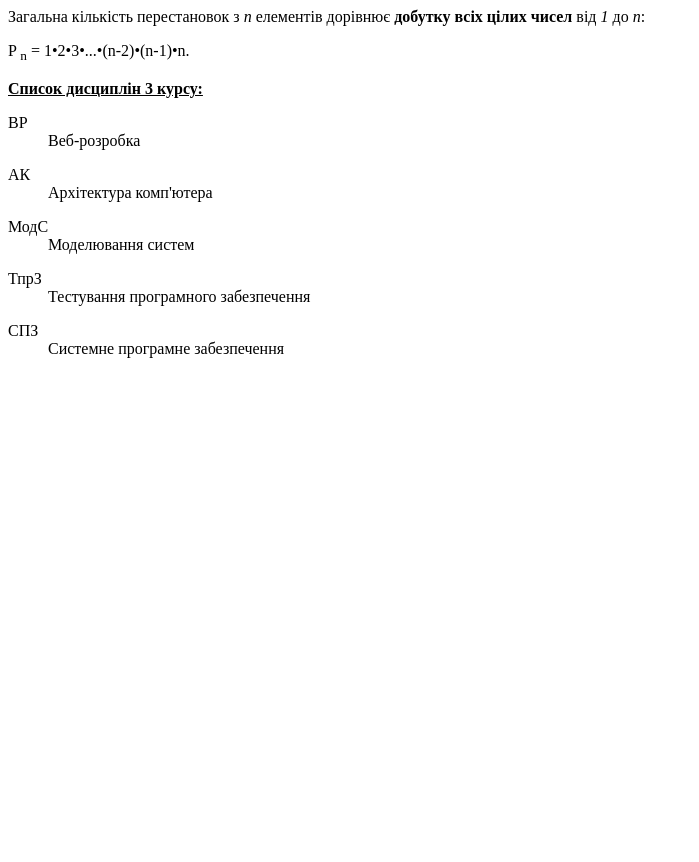
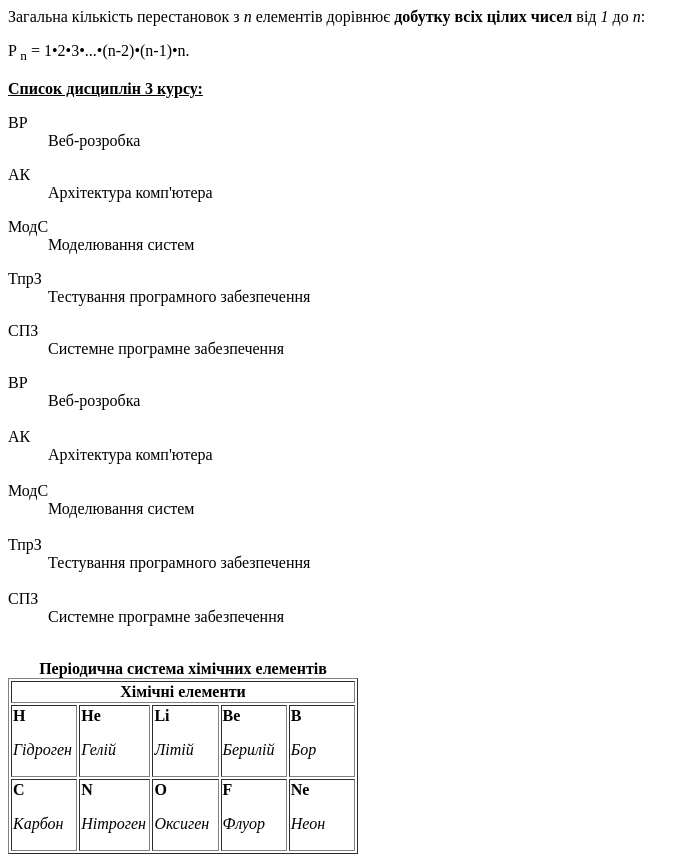
Before and after one commit to ruslana-ush/lab1, a plain HTML site: page index.html in a window 1280 px wide. Shown: the whole page, without its empty margins (0-699 px from the left). Before the commit the page ends 800 px from the top, so only its background shows below. Drawn offline with Linux system fonts and the light colour scheme.

Commit message:
add_table

```diff
--- a/index.html
+++ b/index.html
@@ -34,5 +34,103 @@
         <dd>Системне програмне забезпечення</dd>
       </p>
     </dl>
+    <dl>
+      <dt>ВР</dt>
+      <dd>Веб-розробка</dd>
+      <br />
+
+      <dt>АК</dt>
+      <dd>Архітектура комп'ютера</dd>
+      <br />
+
+      <dt>МодС</dt>
+      <dd>Моделювання систем</dd>
+      <br />
+
+      <dt>ТпрЗ</dt>
+      <dd>Тестування програмного забезпечення</dd>
+      <br />
+
+      <dt>СПЗ</dt>
+      <dd>Системне програмне забезпечення</dd>
+      <br />
+    </dl>
+    <table width="350" border="1">
+      <caption>
+        <b>Періодична система хімічних елементів</b>
+      </caption>
+      <thead>
+        <tr>
+          <th colspan="5" align="center">Хімічні елементи</th>
+        </tr>
+      </thead>
+      <tbody>
+        <tr>
+          <td width="60">
+            <b>H</b>
+            <p>
+              <i>Гідроген</i>
+            </p>
+          </td>
+          <td width="60">
+            <b>He</b>
+            <p>
+              <i>Гелій</i>
+            </p>
+          </td>
+          <td width="60">
+            <b>Li</b>
+            <p>
+              <i>Літій</i>
+            </p>
+          </td>
+          <td width="60">
+            <b>Be</b>
+            <p>
+              <i>Берилій</i>
+            </p>
+          </td>
+          <td width="60">
+            <b>B</b>
+            <p>
+              <i>Бор</i>
+            </p>
+          </td>
+        </tr>
+        <tr>
+          <td>
+            <b>C</b>
+            <p>
+              <i>Карбон</i>
+            </p>
+          </td>
+          <td>
+            <b>N</b>
+            <p>
+              <i>Нітроген</i>
+            </p>
+          </td>
+          <td>
+            <b>O</b>
+            <p>
+              <i>Оксиген</i>
+            </p>
+          </td>
+          <td>
+            <b>F</b>
+            <p>
+              <i>Флуор</i>
+            </p>
+          </td>
+          <td>
+            <b>Ne</b>
+            <p>
+              <i>Неон</i>
+            </p>
+          </td>
+        </tr>
+      </tbody>
+    </table>
+    <form action=""></form>
   </body>
 </html>
```
